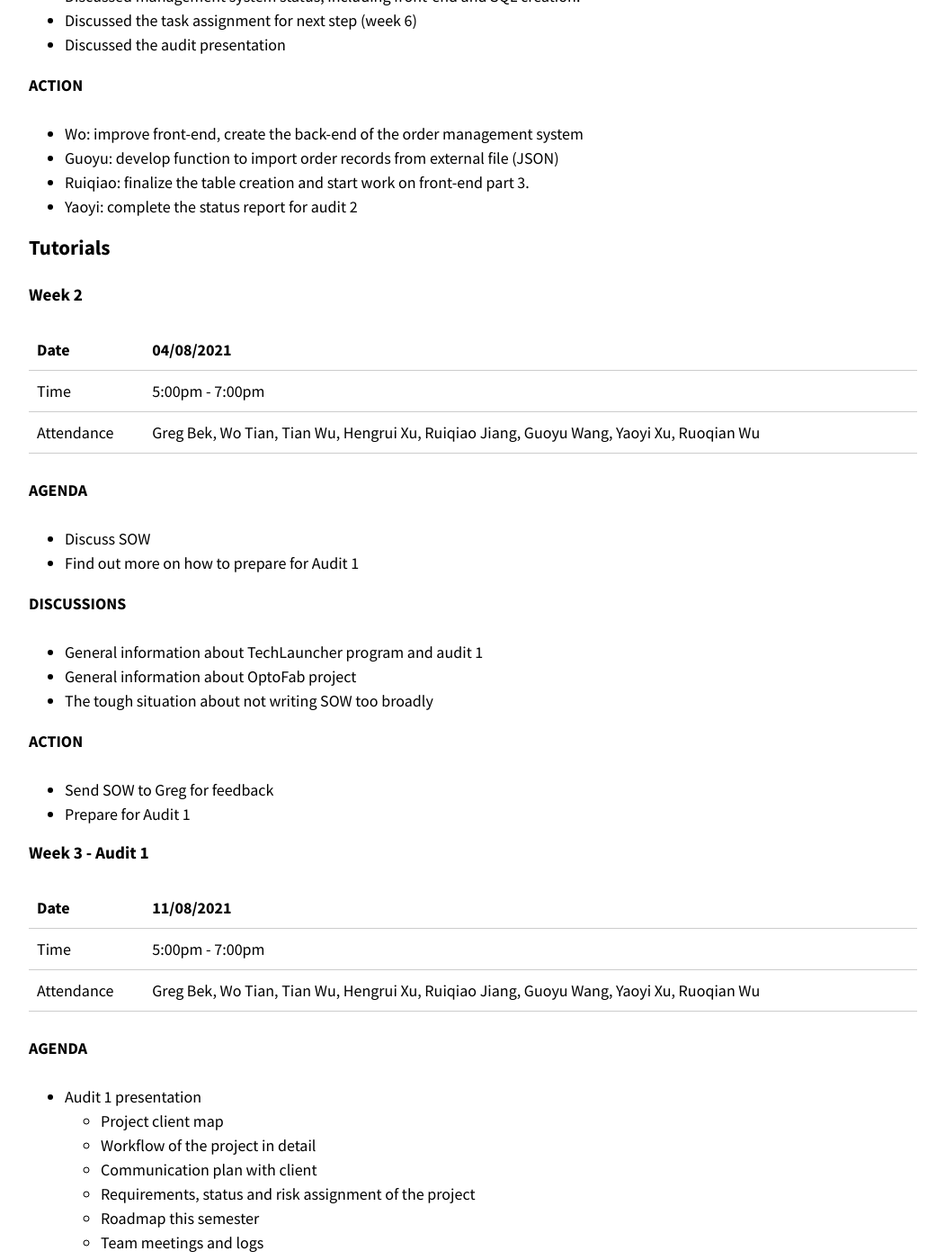
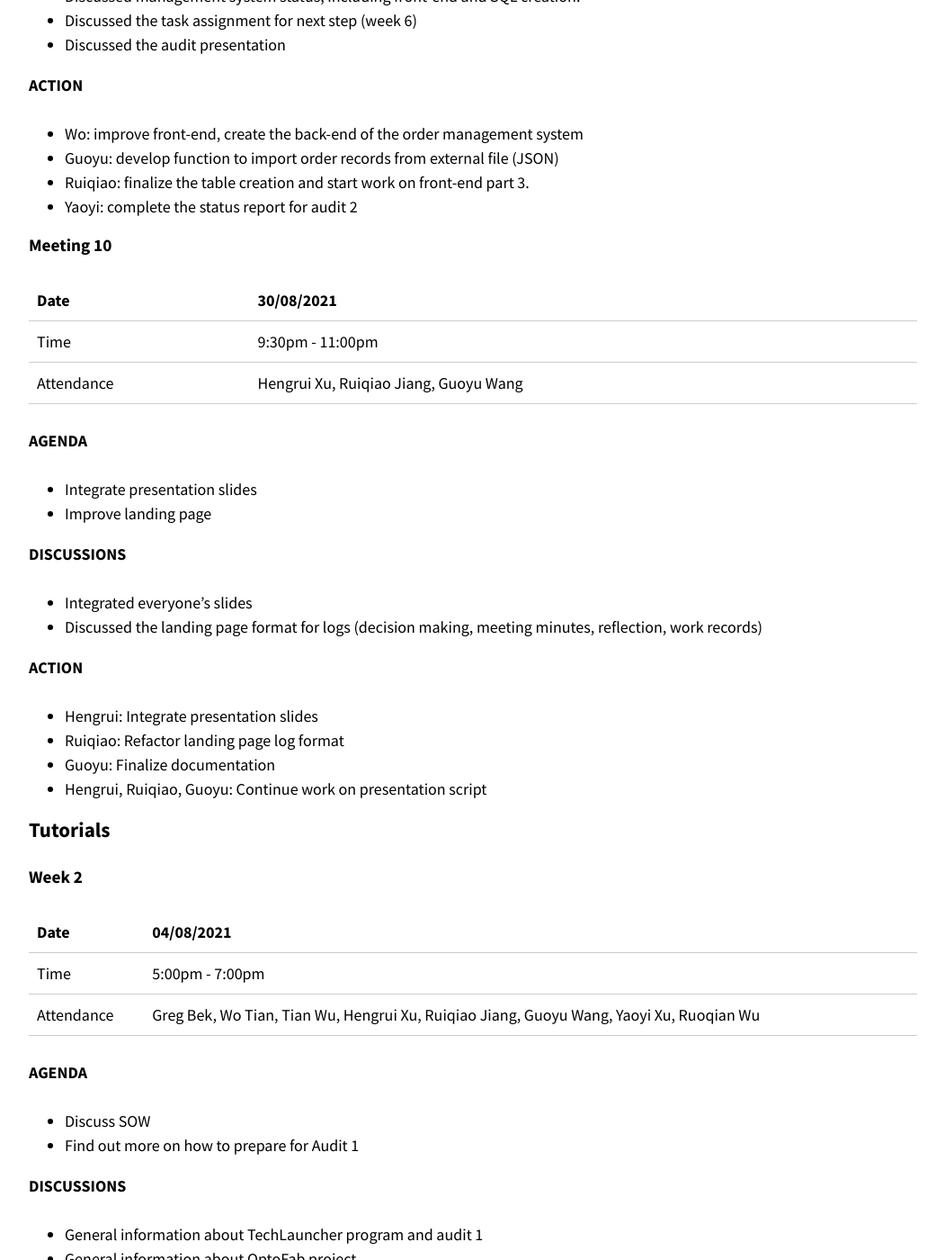
Before and after one commit to optofab/optofab.github.io, a Jekyll site: the page built from meeting_minutes.md, in a window 1280 px wide and 1400 px high, scrolled down 12409 px. Shown: the whole window at 90% size, without its empty margins (114-1165 px from the left). Built offline with Jekyll 4.4.1, drawn with Linux system fonts in a browser that asks for light colours; nearby versions of some CDN libraries; emoji names are drawn with the system emoji font.

Commit message:
update 30/08 meeting minutes

```diff
--- a/meeting_minutes.md
+++ b/meeting_minutes.md
@@ -451,6 +451,30 @@ OptoFab:
 - Ruiqiao: finalize the table creation and start work on front-end part 3.
 - Yaoyi: complete the status report for audit 2
 
+#### Meeting 10
+
+| Date       | 30/08/2021                         |
+| ---------- | ---------------------------------- |
+| Time       | 9:30pm - 11:00pm                   |
+| Attendance | Hengrui Xu, Ruiqiao Jiang, Guoyu Wang |
+
+**AGENDA**
+
+- Integrate presentation slides
+- Improve landing page
+
+**DISCUSSIONS**
+
+- Integrated everyone’s slides
+- Discussed the landing page format for logs (decision making, meeting minutes, reflection, work records)
+
+**ACTION**
+
+- Hengrui: Integrate presentation slides
+- Ruiqiao: Refactor landing page log format
+- Guoyu: Finalize documentation
+- Hengrui, Ruiqiao, Guoyu: Continue work on presentation script
+
 
 ### Tutorials
 
```
